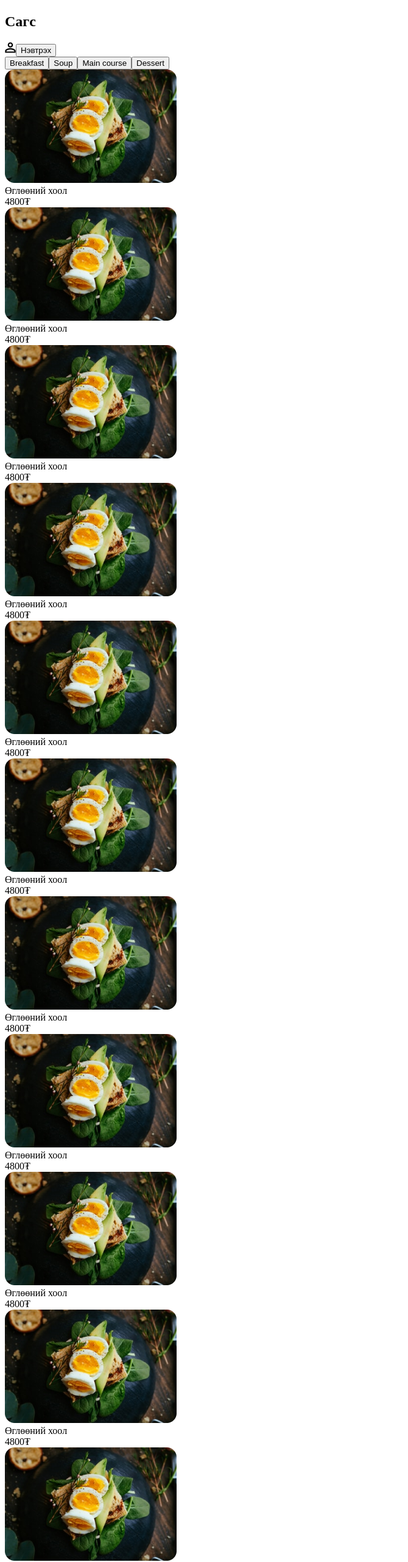
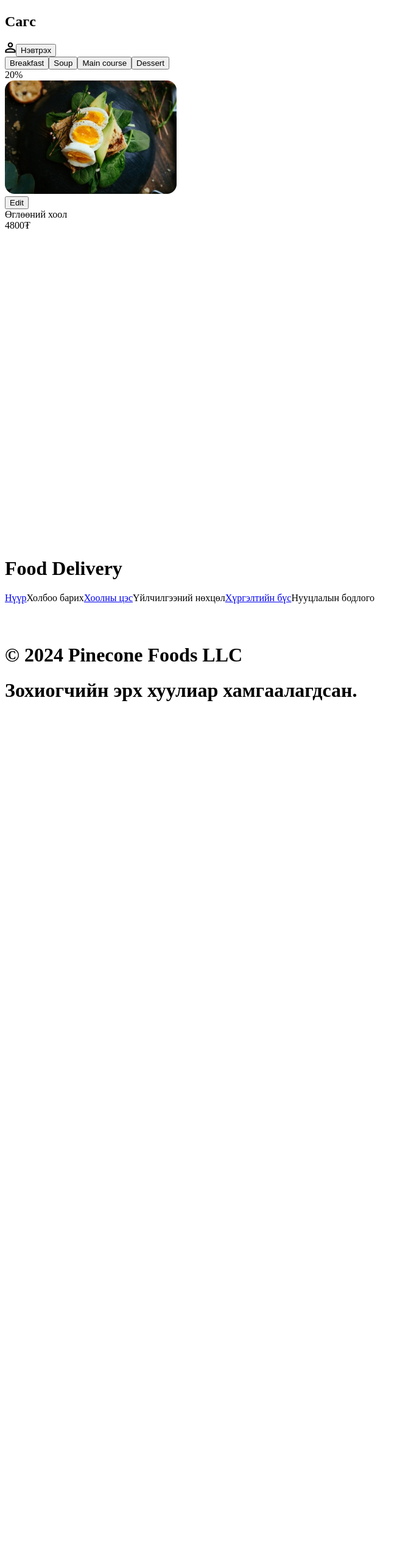
Before and after one commit to 23L-PM7/food-delivery-team1, a Next.js app in the folder frontend/: page /menu in a window 1280 px wide. Shown: the part 187-2749 px from the top of the page at 61% size, without its empty margins (0-670 px from the left). After the commit the page ends 1359 px from the top, so only its background shows below. Built offline with nearby package versions, Linux system fonts and the light colour scheme.

Commit message:
mnde_card

```diff
--- a/frontend/src/app/mnde/menu.tsx
+++ b/frontend/src/app/mnde/menu.tsx
@@ -2,20 +2,10 @@ import Card from "./card";
 
 export default function Menu() {
     return (
-        <div className="container mx-auto px-[120px] mt-[54px]">
+        <div className="container mx-auto px-[120px] mt-[54px] mb-[86px]">
             <div className="grid grid-rows-3 grid-cols-4 gap-x-[24px] gap-y-[60px]">
                 <Card />
-                <Card />
-                <Card />
-                <Card />
-                <Card />
-                <Card />
-                <Card />
-                <Card />
-                <Card />
-                <Card />
-                <Card />
-                <Card />
+
             </div>
         </div>
 
--- a/frontend/src/app/mnde/zurag.tsx
+++ b/frontend/src/app/mnde/zurag.tsx
@@ -1,7 +1,12 @@
 export default function Zurag() {
     return (
-        <>
-        <img src="./images/menu food photos/menu breakfast-1.png"  className="object-none" ></img>
-        </>
+        <div className="relative overflow-hidden w-fit">
+            <div className="absolute 20% bg-green-600 text-white w-[69px] h-[35px] left-[197px] top-[16px] rounded-[16px] border-[1px] flex item-center justify-center">20%
+            </div>
+        <img src="./images/menu food photos/menu breakfast-1.png"></img>
+        <div className="absolute h-full w-full bg-black/50 bottom-0 right-0 flex items-center justify-center opacity-0 hover:opacity-100 rounded-2xl" >
+            <button className="bg-white text-black p-[8px] w-[166px] h-[40px] rounded-[100px]">Edit</button>
+        </div>
+        </div>
     )
 }
```
